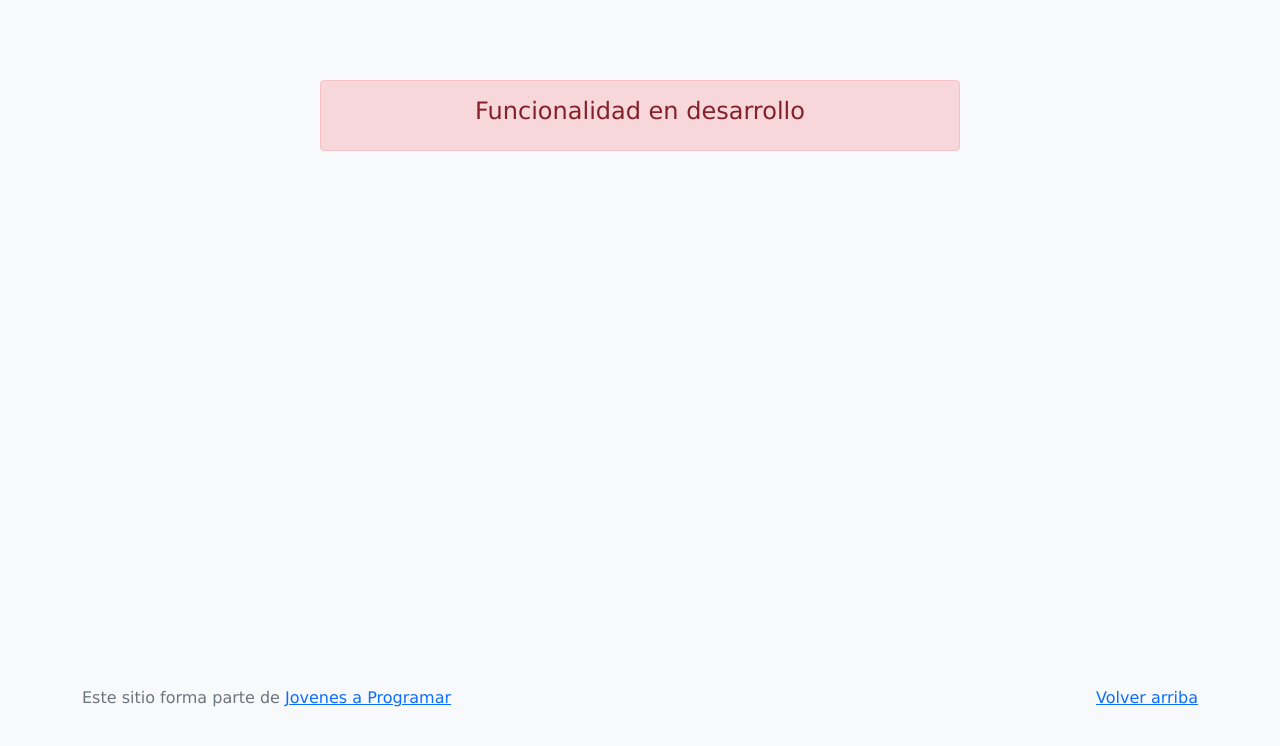
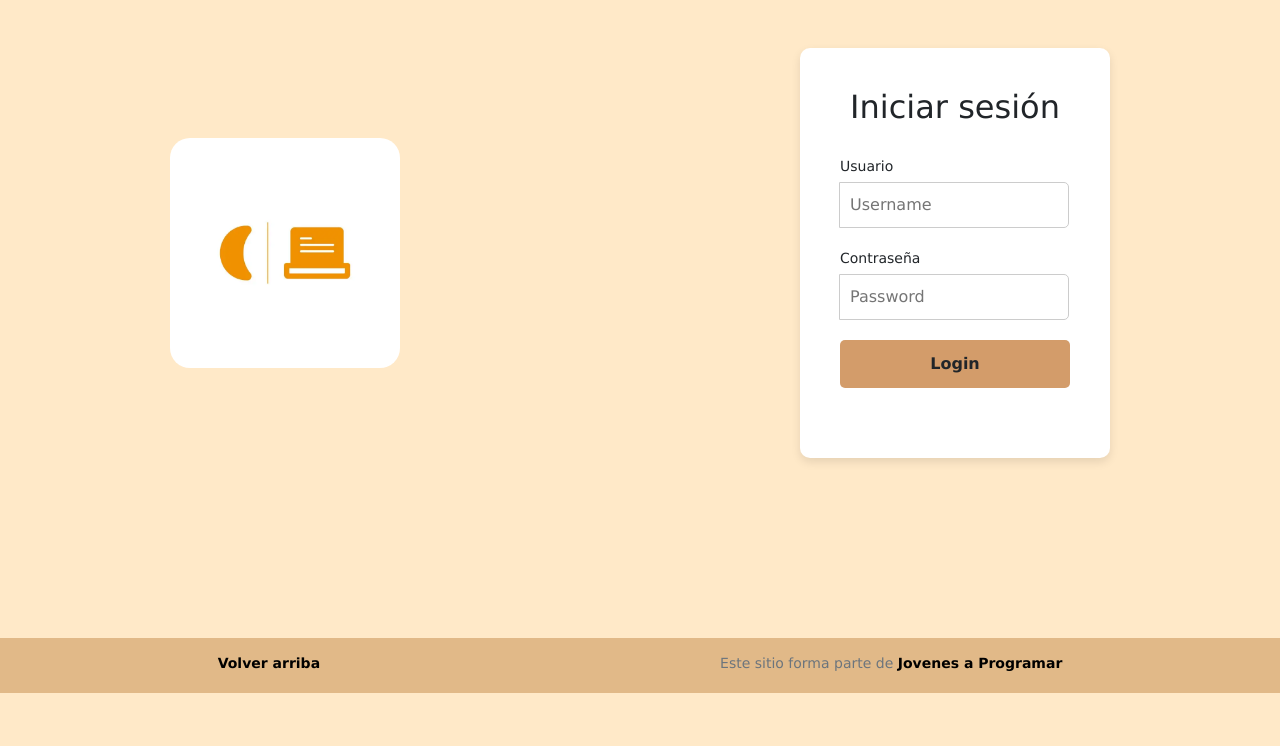
Before and after one commit to MaidanaThiago/proyecto_e-commerce, a plain HTML site: page login.html in a window 1280 px wide. Drawn offline with Linux system fonts and the light colour scheme.

Commit message:
login en proceso

```diff
--- a/css/styles.css
+++ b/css/styles.css
@@ -188,3 +188,89 @@ a.custom-card:hover {
 .checked {
   color: orange;
 }
+
+.container {
+      flex: 1;
+      display: flex;
+      justify-content: center;
+      align-items: center;
+      gap: 400px;
+    }
+
+    .logo-box {
+      background: white;
+      border-radius: 20px;
+      padding: 40px;
+      display: flex;
+      justify-content: center;
+      align-items: center;
+    }
+
+    .logo-box img {
+      width: 150px;
+      height: 150px;
+    }
+
+    .registro {
+      background: white;
+      width: 310px;
+      height: 410px;
+      border-radius: 10px;
+      padding: 40px;
+      box-shadow: 0 4px 10px rgba(0, 0, 0, 0.1);
+    }
+
+    .registro h2 {
+      text-align: center;
+      margin-bottom: 30px;
+    }
+
+    .input-group {
+      margin-bottom: 20px;
+    }
+
+    .input-group label {
+      display: block;
+      font-size: 14px;
+      margin-bottom: 5px;
+    }
+
+    .input-group input {
+      width: 100%;
+      padding: 10px;
+      border: 1px solid #ccc;
+      border-radius: 5px;
+
+    }
+
+    .btn {
+      width: 100%;
+      padding: 12px;
+      background-color: #d39c6a;
+      border: none;
+      border-radius: 5px;
+      cursor: pointer;
+      font-weight: bold;
+    }
+
+    .btn:hover {
+      background-color: #c1844e;
+    }
+
+    footer {
+      background: #e1b988;
+      text-align: center;
+      padding: 15px;
+      font-size: 14px;
+      width: 100%;
+    }
+
+    footer a {
+      color: black;
+      font-weight: bold;
+      text-decoration: none;
+    }
+
+    footer a:hover {
+      text-decoration: underline;
+    }
--- a/login.html
+++ b/login.html
@@ -10,19 +10,47 @@
   <link href="css/bootstrap.min.css" rel="stylesheet">
   <link href="css/styles.css" rel="stylesheet">
   <style>
+    * {
+      margin: 0;
+      padding: 0;
+      box-sizing: border-box;
+    }
     body {
-      background-color: rgb(248, 249, 250);
+      background-color:#FFE9C8;
+       display: flex;
+      flex-direction: column;
     }
+
   </style>
 </head>
 
 <body>
   <main class="mt-5">
     <div class="container">
-      <div class="alert alert-danger text-center" role="alert">
-        <h4 class="alert-heading">Funcionalidad en desarrollo</h4>
-      </div>
+    <!-- Caja logo -->
+    <div class="logo-box">
+      <img src="img/Logo Jap.webp" alt="Logo">
     </div>
+
+    <!-- Caja login -->
+    <div class="registro">
+      <h2>Iniciar sesión</h2>
+      <form>
+        <div class="input-group">
+          <label for="username">Usuario</label>
+          <input type="text" id="username" placeholder="Username">
+        </div>
+
+        <div class="input-group">
+          <label for="password">Contraseña</label>
+          <input type="password" id="password" placeholder="Password">
+        </div>
+
+        <button type="submit" class="btn">Login</button>
+      </form>
+    </div>
+  </div>
+
   </main>
   <footer class="text-muted">
     <div class="container">
```
Also changed, not shown: img/Logo Jap.webp (added).
